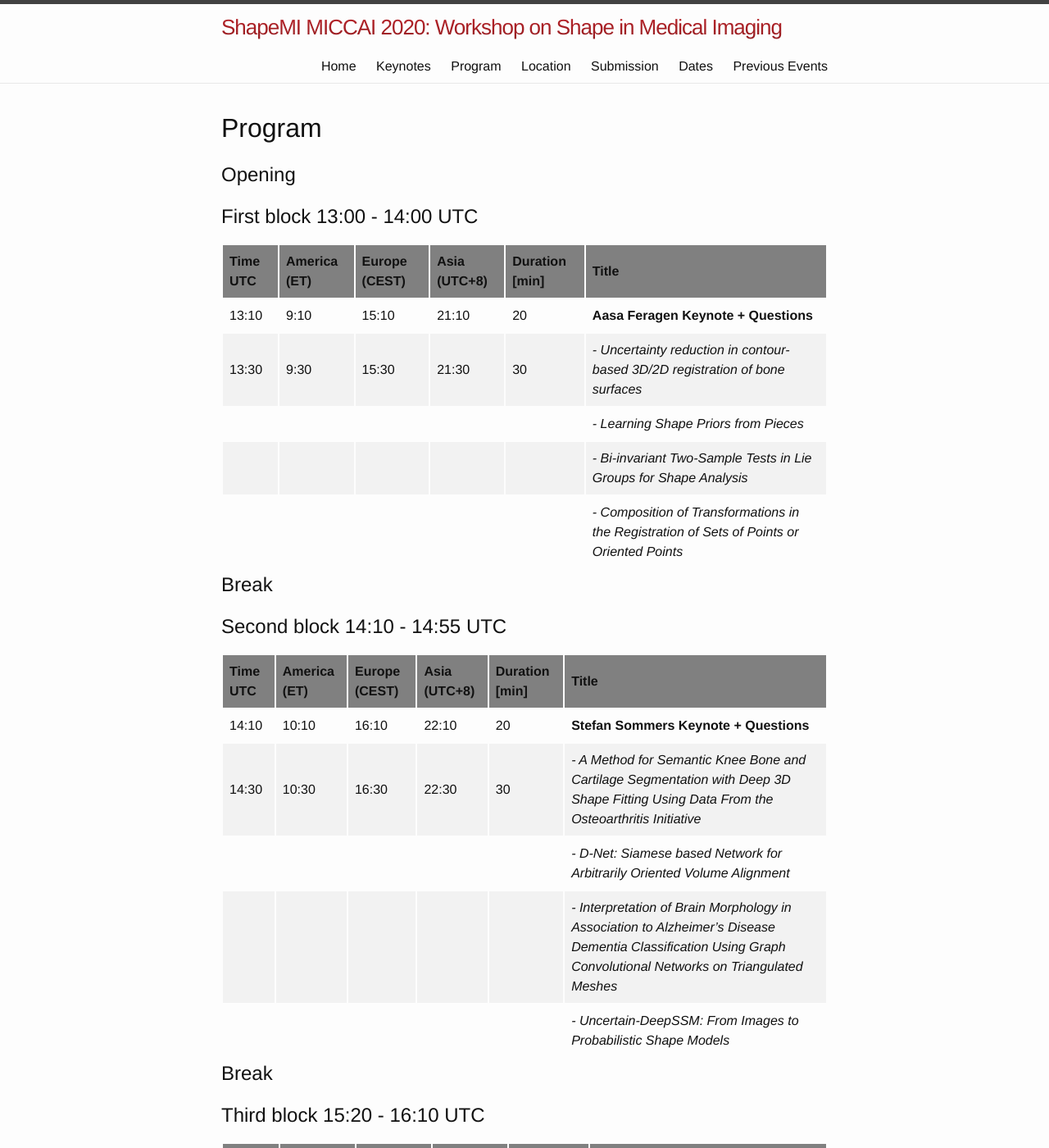
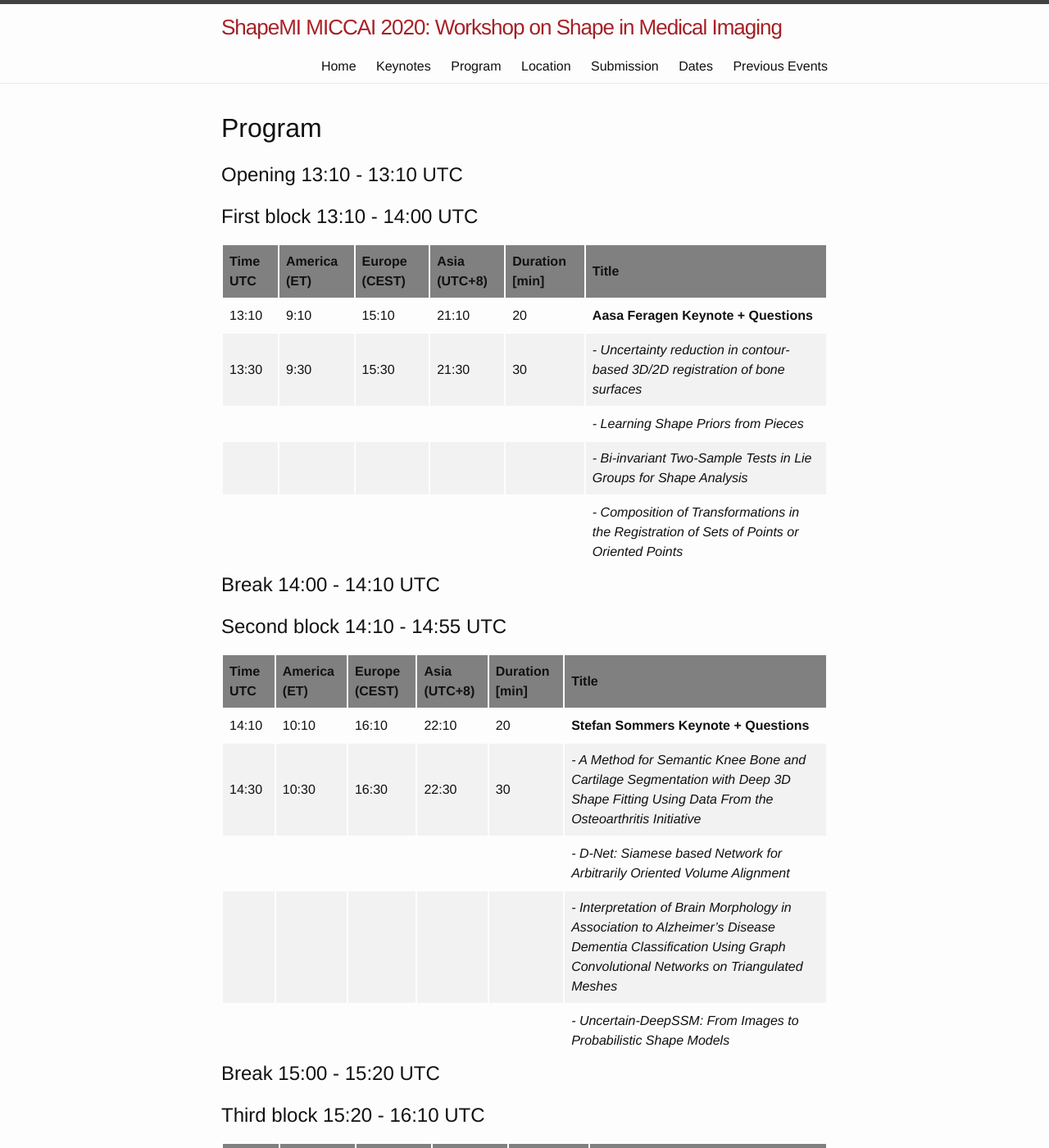
Before and after one commit to shapemi/shapemi2020, a Jekyll site: the page built from program/index.md, in a window 1280 px wide and 1400 px high. Shown: the whole window at 82% size. Built offline with Jekyll 4.4.1, drawn with Linux system fonts in a browser that asks for light colours; some of the changed text lies outside the part shown.

Commit message:
ENH: Add times to headers

```diff
--- a/program/index.md
+++ b/program/index.md
@@ -28,8 +28,8 @@
 </head>
 <body>
 
-<h2>Opening</h2>
-<h2>First block 13:00 - 14:00 UTC</h2>
+<h2>Opening 13:10 - 13:10 UTC</h2>
+<h2>First block 13:10 - 14:00 UTC</h2>
 
 <table>
 <thead style="border:10px solid black; background:gray">
@@ -86,7 +86,7 @@
 </tbody>
 </table>
 
-<span><h2>Break</h2></span>
+<span><h2>Break 14:00 - 14:10 UTC</h2></span>
 <h2>Second block 14:10 - 14:55 UTC</h2>
 
 <table>
@@ -144,7 +144,7 @@
 </tbody>
 </table>
 
-<span><h2>Break</h2></span>
+<span><h2>Break 15:00 - 15:20 UTC</h2></span>
 <h2>Third block 15:20 - 16:10 UTC</h2>
 
 <table>
@@ -202,7 +202,7 @@
 </tbody>
 </table>
 
-<h2>Closing</h2>
+<h2>Closing 16:10 - 16:20 UTC</h2>
 
 </body>
 </html>
```
